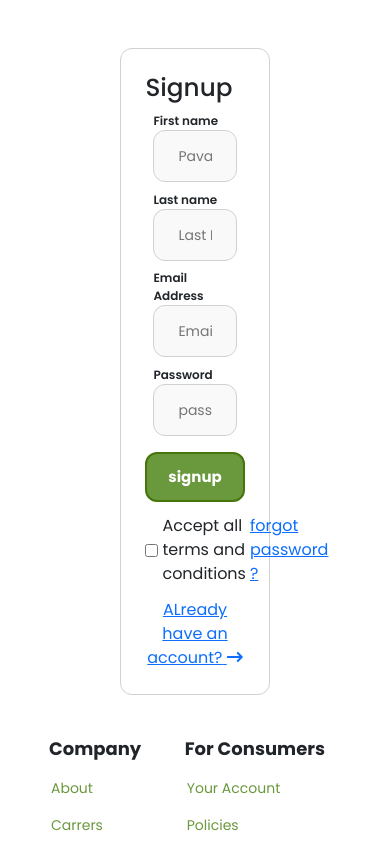
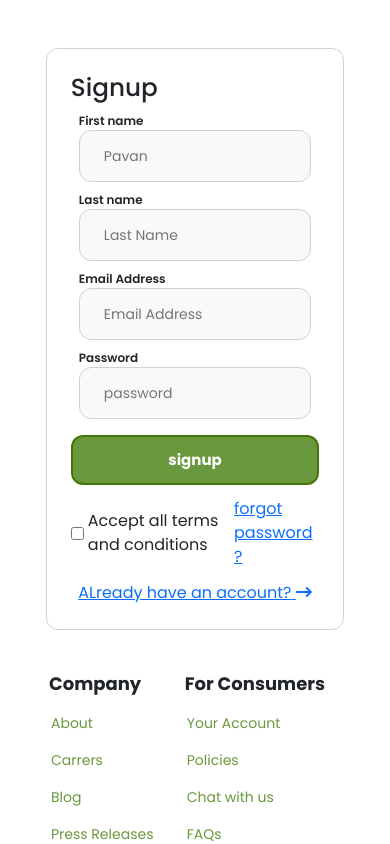
Before and after one commit to isVivek99/shopping-app, a React (Create React App) app in the folder client/: page /signup in a window 390 px wide. Shown: the top 844 px of the page. Built offline with nearby package versions, Linux system fonts and the light colour scheme.

Commit message:
🐞 fix(ts-revamp-FE):

```diff
--- a/client/src/components/screens/Signup/Signup.tsx
+++ b/client/src/components/screens/Signup/Signup.tsx
@@ -45,7 +45,7 @@ const Signup = () => {
 
   return (
     <div className='screen login'>
-      <div className='col-5 mb-4 mx-auto p-4 login__modal'>
+      <div className='col-10 col-md-5 mb-4 mx-auto p-4 login__modal'>
         <h2>Signup</h2>
         <div className='my-2'>
           <InputElementTwo
```
